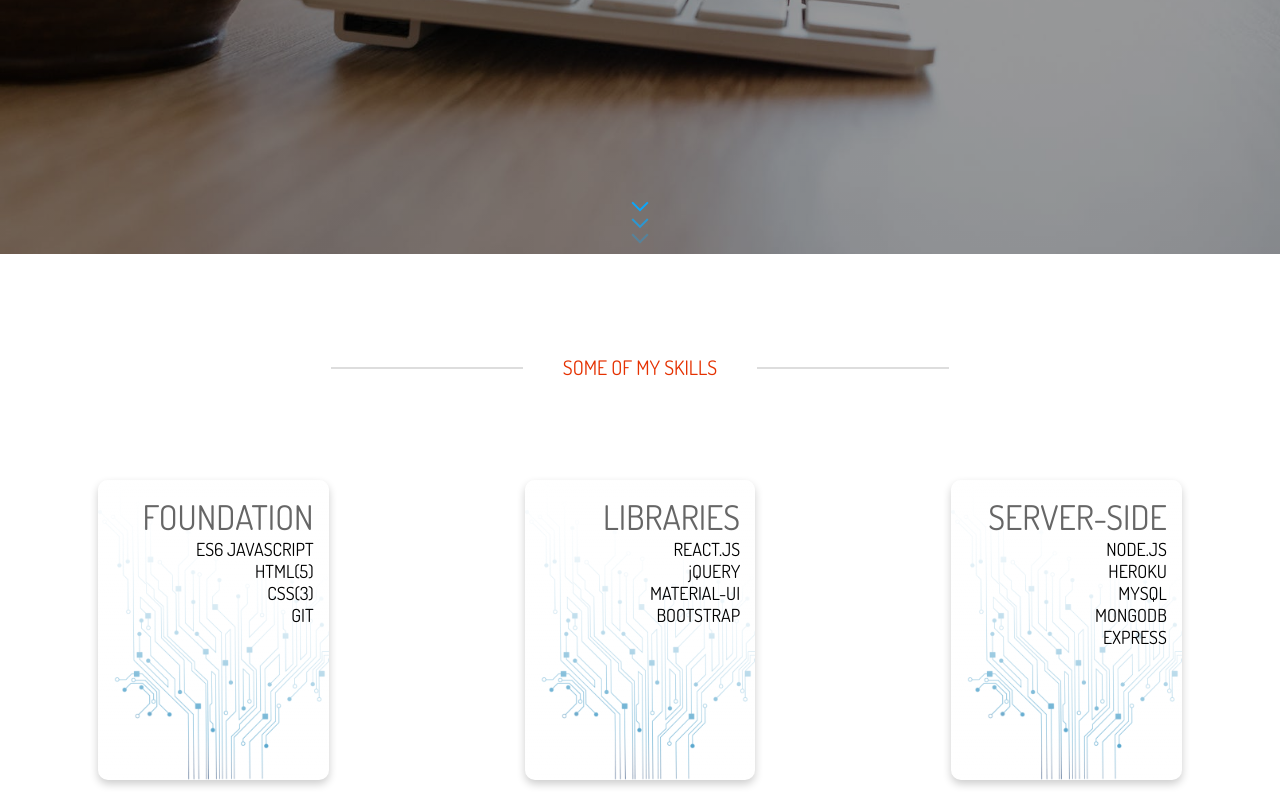
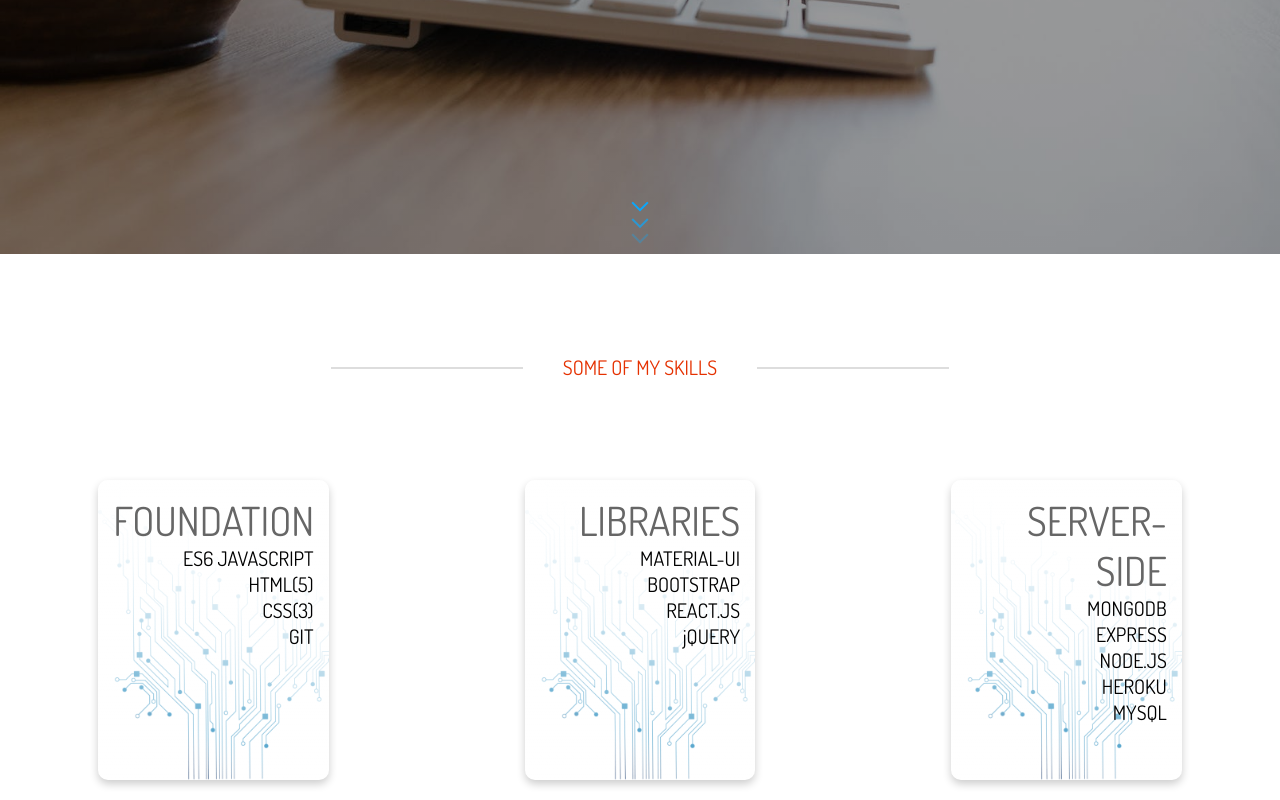
Before and after one commit to rcortez1775/NewPortfolio2019, a React (Create React App) app: page / in a window 1280 px wide. Shown: the part 546-1346 px from the top of the page. Built offline with nearby package versions, Linux system fonts and the light colour scheme.

Commit message:
updated project descriptions

```diff
--- a/src/components/landingpage/landingpage.css
+++ b/src/components/landingpage/landingpage.css
@@ -137,13 +137,13 @@ body html{
 
 .boxTitle {
     font-family: 'Dosis', sans-serif;
-    font-size: 34px;
+    font-size: 40px;
     color: #666666;
 }
 
 .boxList {
     font-family: 'Dosis', sans-serif;
-    font-size: 18px;
+    font-size: 20px;
 }
 
 .card {
--- a/src/components/landingpage/landingpage.js
+++ b/src/components/landingpage/landingpage.js
@@ -40,28 +40,28 @@ class LandingPage extends Component {
                             <div className="card">
                                 <span className="boxTitle">LIBRARIES</span>
                                 <br></br>
+                                <span className="boxList">MATERIAL-UI</span>
+                                <br></br>
+                                <span className="boxList">BOOTSTRAP</span>
+                                <br></br>
                                 <span className="boxList">REACT.JS</span>
                                 <br></br>
                                 <span className="boxList">jQUERY</span>
-                                <br></br>
-                                <span className="boxList">MATERIAL-UI</span>
-                                <br></br>
-                                <span className="boxList">BOOTSTRAP</span>
                             </div>
                         </div>
                         <div className="box">
                             <div className="card">
                                 <span className="boxTitle">SERVER-SIDE</span>
                                 <br></br>
+                                <span className="boxList">MONGODB</span>
+                                <br></br>
+                                <span className="boxList">EXPRESS</span>
+                                <br></br>
                                 <span className="boxList">NODE.JS</span>
                                 <br></br>
                                 <span className="boxList">HEROKU</span>
                                 <br></br>
                                 <span className="boxList">MYSQL</span>
-                                <br></br>
-                                <span className="boxList">MONGODB</span>
-                                <br></br>
-                                <span className="boxList">EXPRESS</span>
                             </div>
                         </div>
                     </div>
--- a/src/components/projects/projects.css
+++ b/src/components/projects/projects.css
@@ -6,7 +6,6 @@
     justify-content: space-around;
     flex-flow: wrap;
     margin-top: 5em;
-
     background-color: #f7f7f7;
 }
 
@@ -82,5 +81,8 @@
 
 .boldText {
     font-weight: 800;
-    padding-left: 5px;
 }
+
+.tech {
+    margin-top: -40px;
+}
--- a/src/components/projects/projects.js
+++ b/src/components/projects/projects.js
@@ -13,10 +13,8 @@ class Projects extends Component {
                 <div className="projectContainer">
                     <div className="box3 keepPUPBox">
                         <p className="appTitle">keepPUP</p>
-                        <p className="appDescription">The keepPUP App allows users to keep up with their furry friends.
-                            Track when you feed and walk your dog with push notifications blah blah blah.
-                            <span className="boldText">Made with:</span> JavaScript, Node.js, Express, MySQL and Material-UI
-                        </p>
+                        <p className="appDescription">The keepPUP app evolved from the idea of wanting a better way to track and share all my pet’s activities. Users can store when they walked or fed their pet and share that information with other users. Building the app was a lot of fun as it allowed me to really show my personality with design and UI.</p>
+                        <p className="tech"><span className="boldText">Made with:</span> JavaScript, Node.js, Express, MySQL and Material-UI</p>
                     </div>
 
                     <div className="box3 keepPUPBox">
@@ -31,10 +29,8 @@ class Projects extends Component {
 
                     <div className="box3 keepPUPBox">
                         <p className="appTitle">myCodeCard</p>
-                        <p className="codeDescription">myCodeCard is an app where users can store related data
-                        and information on subjects learned. blah blah blah blah blah.
-                        <span className="boldText">Made with:</span> React.JS, MongoDB, Express, Node.js and Material-UI
-                        </p>
+                        <p className="codeDescription">MyCodeCard is a MERN stack application that allowed users to create a top level category card and dive further with populated information cards related to their parent category. The idea came from the any hurdles I faced when learning to program. Documentation can be advanced to parse through for beginners so we set out to create a simpler and intuitive way to solve that problem.</p>
+                        <p className="tech"><span className="boldText">Made with:</span> React.JS, MongoDB, Express, Node.js and Material-UI</p>
                     </div>
                 </div>
 
```
